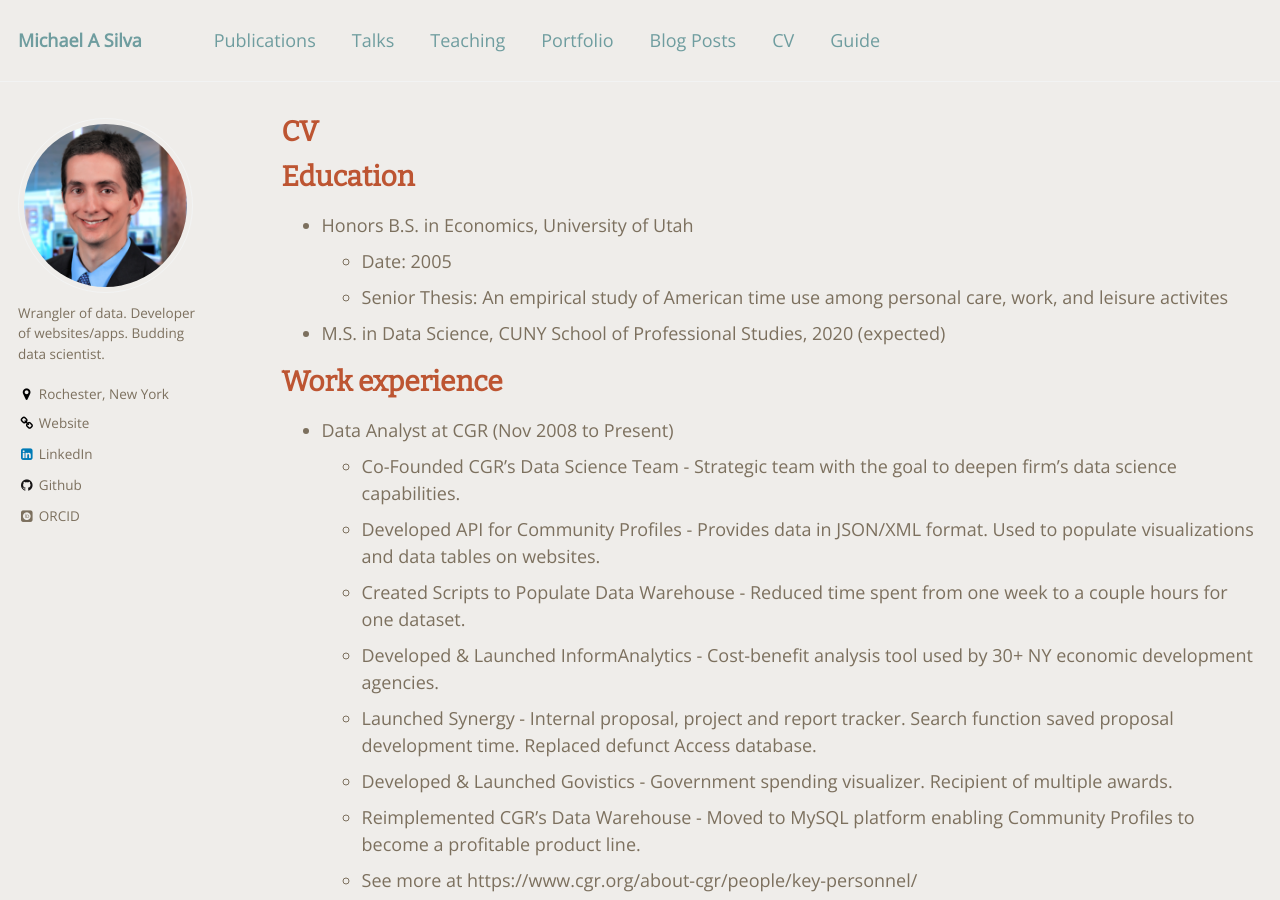
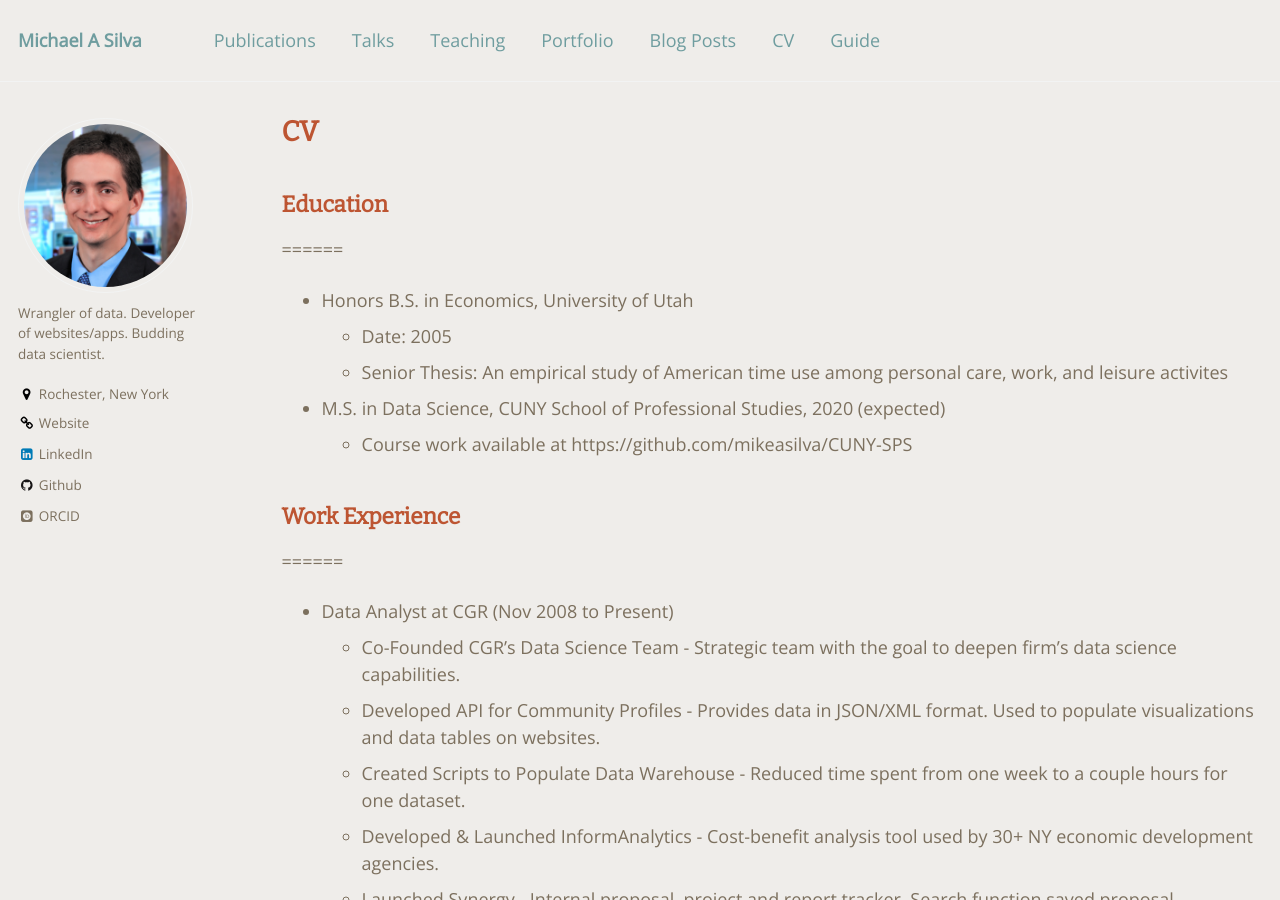
Before and after one commit to mikeasilva/mikeasilva.github.io, a Jekyll site: the page built from _pages/cv.md, in a window 1280 px wide and 900 px high. Built offline with Jekyll 4.4.1, drawn with Linux system fonts in a browser that asks for light colours; some web fonts are replaced.

Commit message:
Updated CV

```diff
--- a/_pages/cv.md
+++ b/_pages/cv.md
@@ -9,14 +9,15 @@ redirect_from:
 
 {% include base_path %}
 
-Education
+## Education
 ======
 * Honors B.S. in Economics, University of Utah
     * Date: 2005
     * Senior Thesis: An empirical study of American time use among personal care, work, and leisure activites
 * M.S. in Data Science, CUNY School of Professional Studies, 2020 (expected)
+    * Course work available at [https://github.com/mikeasilva/CUNY-SPS](https://github.com/mikeasilva/CUNY-SPS)
 
-Work experience
+## Work Experience
 ======
 * Data Analyst at CGR (Nov 2008 to Present)
   * Co-Founded CGR's Data Science Team - Strategic team with the goal to deepen firm's data science capabilities.
```
